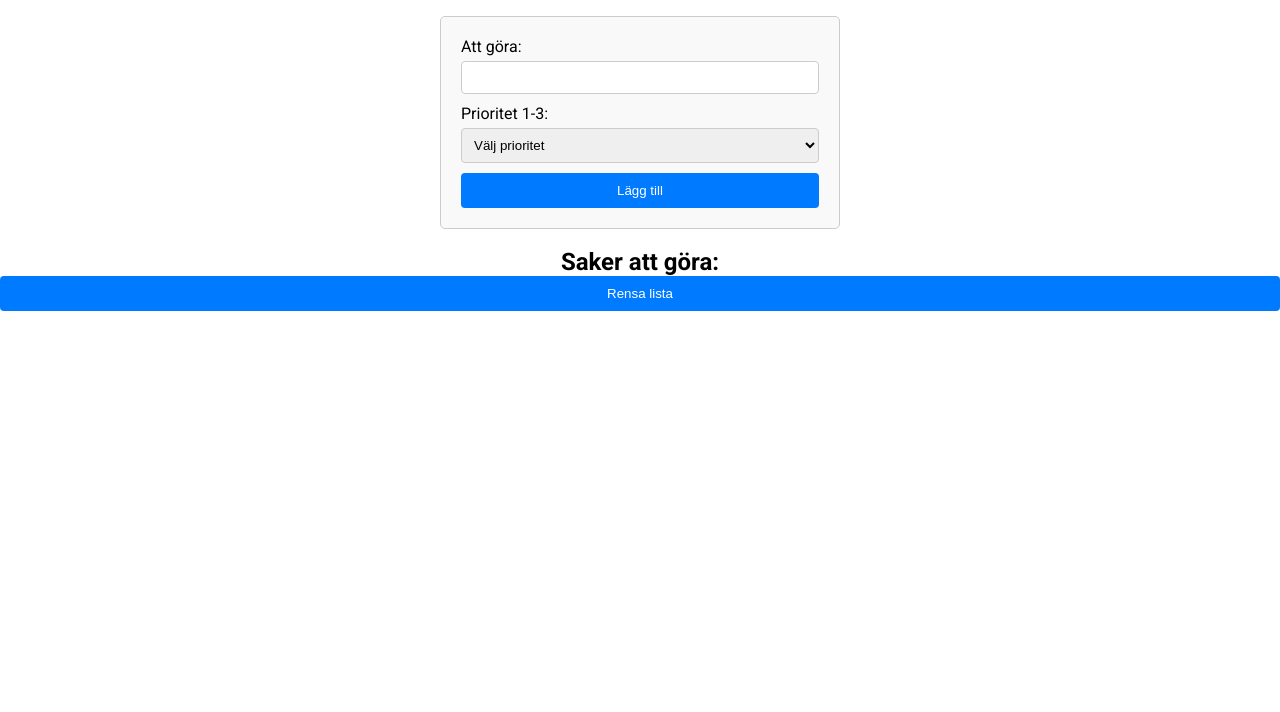
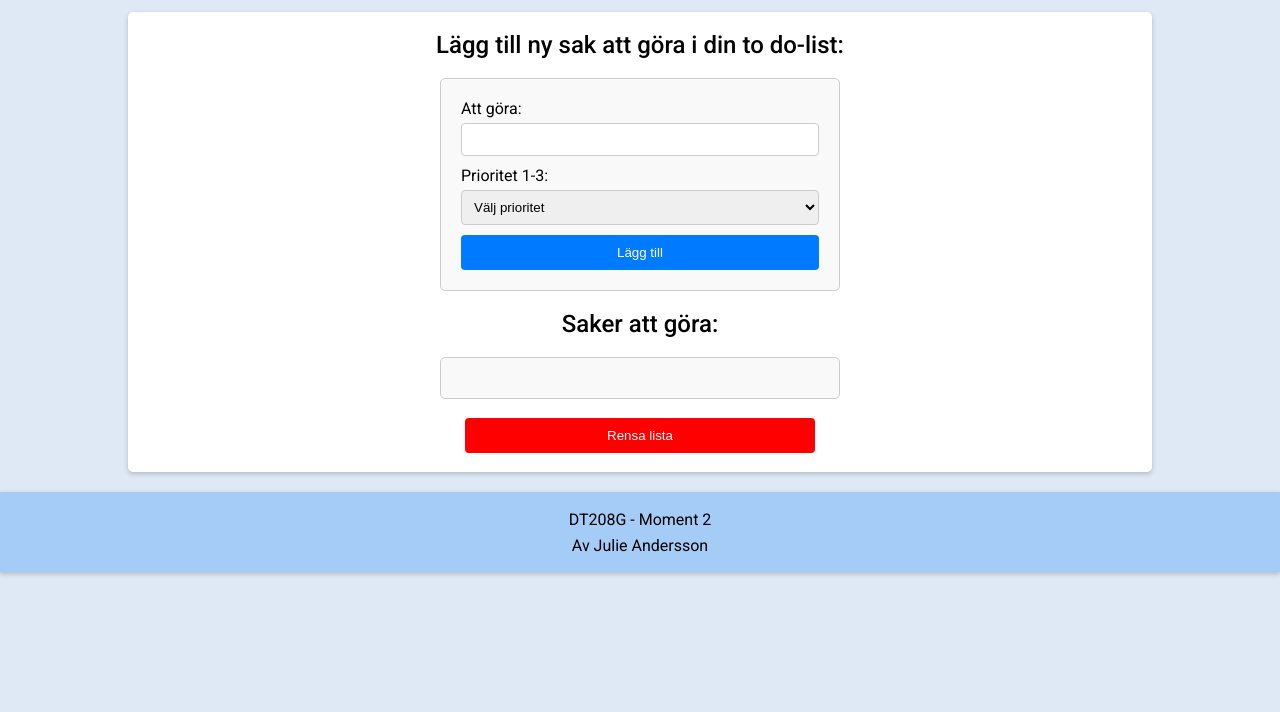
Before and after one commit to julieandersson/Moment2_DT208G, a website built with Parcel: page src/index.html in a window 1280 px wide. Shown: the part 88-800 px from the top of the page. Built offline with nearby package versions, Linux system fonts and the light colour scheme.

Commit message:
händelselyssnare för att rensa hela listan, adderar checkbox på varje todo med händelselyssnare för att kunna markera som klar samt avmarkera, stylar i css

```diff
--- a/src/css/_layout.scss
+++ b/src/css/_layout.scss
@@ -10,10 +10,37 @@
 
 body {
     font-family: "Roboto", sans-serif;
+    background-color: #dee9f5;
+}
+
+header {
+    background-color: #a5ccf7;
+    height: 80px;
+    box-shadow: 0px 2px 5px rgba(0, 0, 0, 0.2);
+}
+
+main {
+    background-color: rgb(255, 255, 255);
+    width: 80%;
+    margin: 20px auto;
+    border-radius: 5px;
+    box-shadow: 0px 2px 5px rgba(0, 0, 0, 0.2);
 }
 
 h1, h2 {
     text-align: center;
+    font-weight: 450;
+}
+
+h1 {
+    padding-top: 20px;
+}
+
+footer {
+    @extend header;
+    text-align: center;
+    line-height: 1.6em;
+    padding-top: 15px;
 }
 
 /* Form styling */
@@ -55,3 +82,24 @@ button {
 button:hover {
     background-color: #0056b3;
 }
+
+#clearListBtn {
+    @extend button;
+    background-color: red;
+    width: 350px;
+    margin: 0 auto;
+}
+
+#clearListBtn:hover {
+    background-color: darkred;
+}
+
+#todoList {
+    max-width: 400px;
+    margin: 0 auto;
+    padding: 20px;
+    border: 1px solid #ccc;
+    border-radius: 5px;
+    background-color: #f9f9f9;
+    list-style: none;
+}
--- a/src/index.html
+++ b/src/index.html
@@ -8,7 +8,8 @@
     <script src="js/main.ts" type="module"></script>
 </head>
 <body>
-    <h1>Moment 2 - DT208G</h1><br>
+    <header><h1>MOMENT 2 - DT208G</h1></header>
+    <main><br>
     <h2>Lägg till ny sak att göra i din to do-list:</h2><br>
 
     <form id="todoForm">
@@ -24,12 +25,18 @@
         <button type="submit" class="btn" id="addTodo">Lägg till</button>
     </form><br>
 
-    <h2>Saker att göra:</h2>
+    <h2>Saker att göra:</h2><br>
     <ul id="todoList">
-    </ul>
+    </ul><br>
 
     <!-- knapp för att rensa hela listan -->
-    <button id="clearListBtn" class="btn">Rensa lista</button>
+    <button id="clearListBtn" class="btn">Rensa lista</button><br>
+</main>
+
+<footer>
+    <p>DT208G - Moment 2<br>
+    Av Julie Andersson</p>
+</footer>
 
 </body>
 </html>
--- a/src/js/main.ts
+++ b/src/js/main.ts
@@ -30,6 +30,12 @@ form.addEventListener('submit', function(event) {
     }
 });
 
+// Händelselyssnare på knappen för att rensa hela listan
+clearListBtn.addEventListener('click', function() {
+    todoList.clearAllTodos();
+    displayTodos();
+});
+
 // Visar todos när sidan laddas
 displayTodos();
 
@@ -42,10 +48,23 @@ function displayTodos() {
         const listItem = document.createElement('li'); // Skapar ett nytt listelement
         const label = document.createElement('label'); // Skapar ett nytt label-element
         label.textContent = `${todo.task} - Prioritet: ${todo.priority}`;
+        const checkbox = document.createElement('input'); // Skapar ett checkbox-element
+        checkbox.type = 'checkbox'; // Sätter typen till 'checkbox'
+        checkbox.checked = todo.completed; // Sätter kryssrutan till markerad om todo är klar
+        label.style.textDecoration = todo.completed ? 'line-through' : 'none'; // Överstruken text om todo är klar
+
+    // Lägger till en händelselyssnare för att kunna markera/avmarkera checkboxen
+    checkbox.addEventListener('change', () => {
+        const isChecked = checkbox.checked;
+        todoList.markTodoCompleted(index, isChecked);
+        displayTodos();
+    });
 
 
         // Lägger till label till listelementet
         listItem.appendChild(label);
+        // Lägger till checkbox till listelementet
+        listItem.appendChild(checkbox);
         // Lägger till listelementet till todo-listan
         todoListContainer.appendChild(listItem);
     });
```
